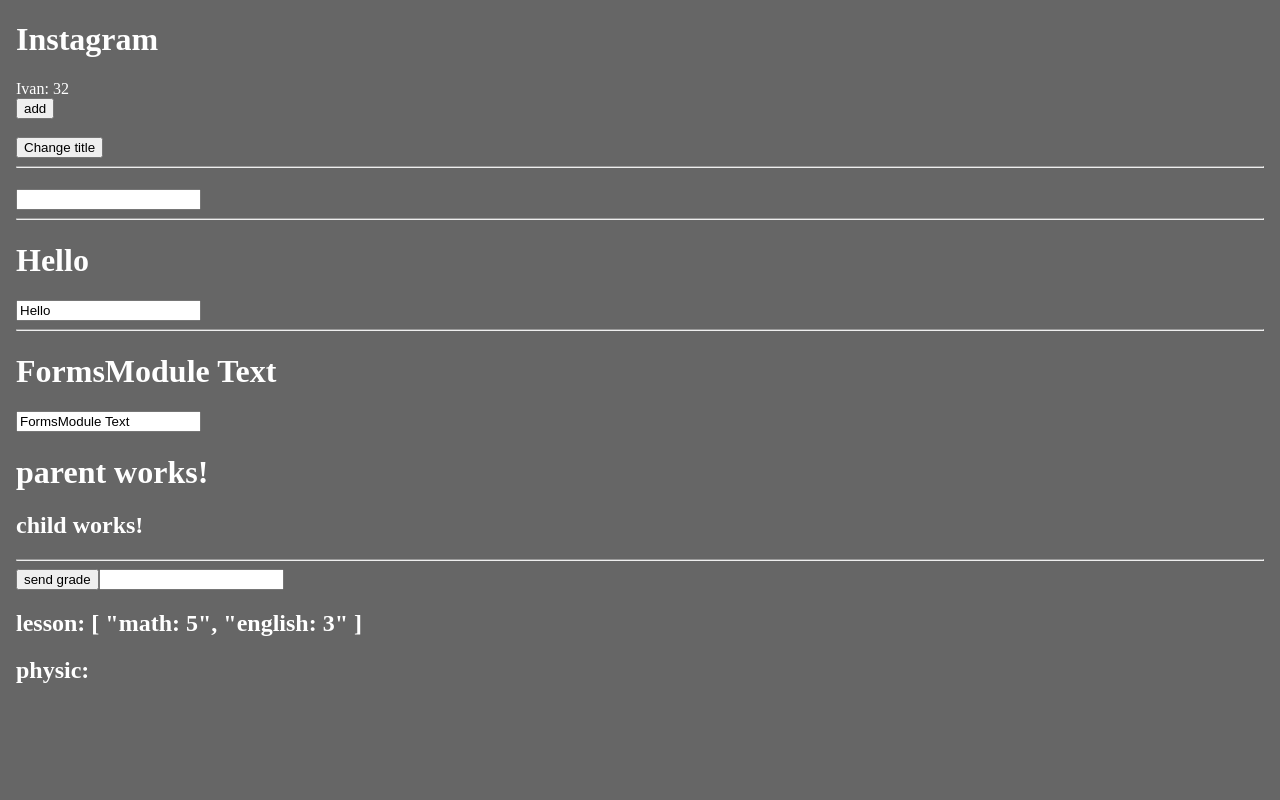
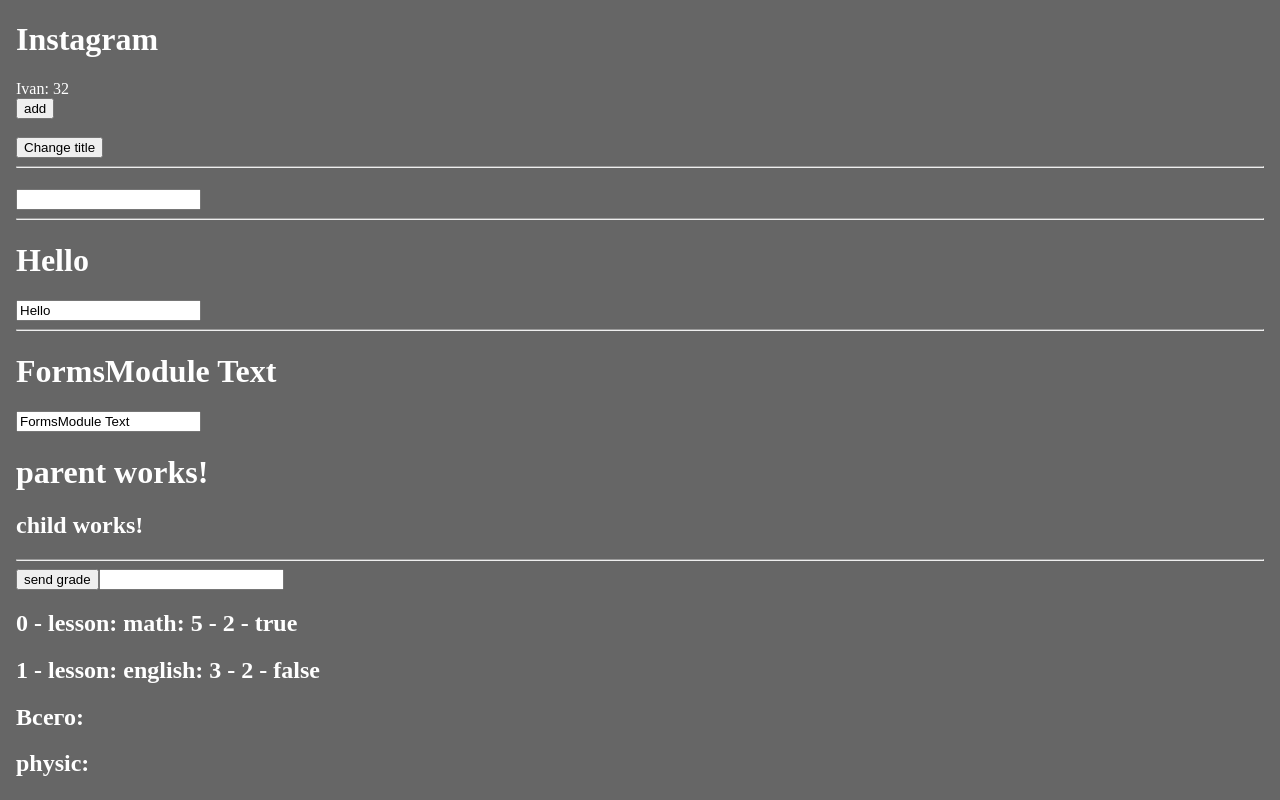
Before and after one commit to VictorSvetailo/Angular-Instagram-Prod, an Angular app: page / in a window 1280 px wide. Built offline with nearby package versions, Linux system fonts and the light colour scheme.

Commit message:
feat() NgFor Array simple

```diff
--- a/src/app/parent/parent.component.html
+++ b/src/app/parent/parent.component.html
@@ -1,6 +1,9 @@
 <div>
   <h1>parent works!</h1>
   <inst-child (sendGradeEvent)="getGrade($event)"></inst-child>
-  <h2>lesson: {{grades | json}}</h2>
+
+  <h2 *ngFor="let el of grades;
+   index as i; count as count; even as even">{{i}} - lesson: {{el}} - {{count}} - {{even}}</h2>
+  <h2>Всего: </h2>
   <h2>physic: </h2>
 </div>
```
